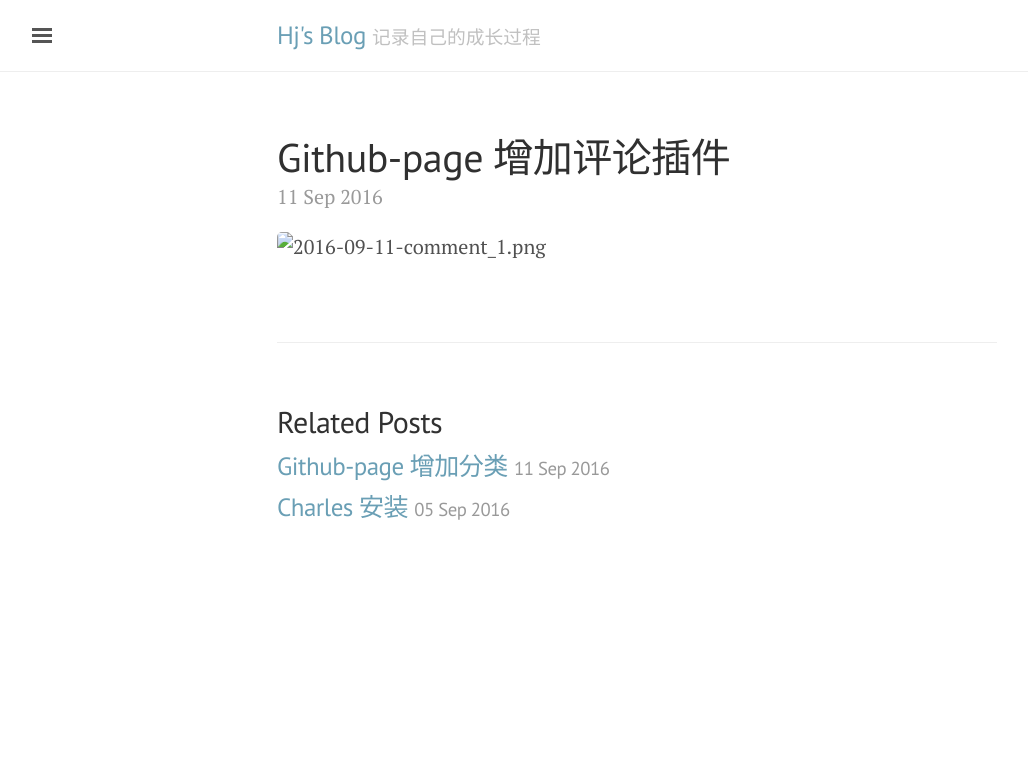
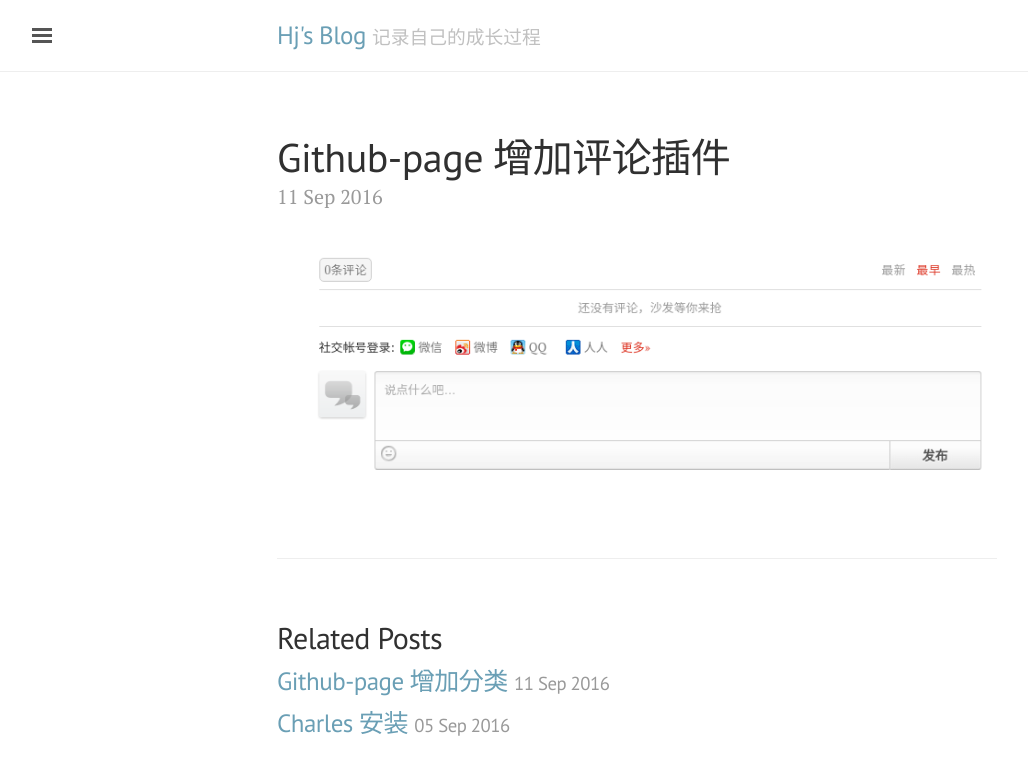
Before and after one commit to hxjiejie/jekyll_demo, a Jekyll site: the page built from _posts/2016-09-11-comment.md, in a window 1280 px wide. Shown: the top 775 px of the page, without its empty margins (3-1031 px from the left). Built offline with Jekyll 4.4.1, drawn with Linux system fonts in a browser that asks for light colours; comment, search, counter and statistics services are not loaded.

Commit message:
Update 2016-09-11-comment.md

```diff
--- a/_posts/2016-09-11-comment.md
+++ b/_posts/2016-09-11-comment.md
@@ -4,4 +4,4 @@ title: Github-page 增加评论插件
 category: github-page
 ---
 
-![2016-09-11-comment_1.png](2016-09-11-comment_1.png)
+![2016-09-11-comment_1.png](/2016-09-11-comment_1.png)
```
